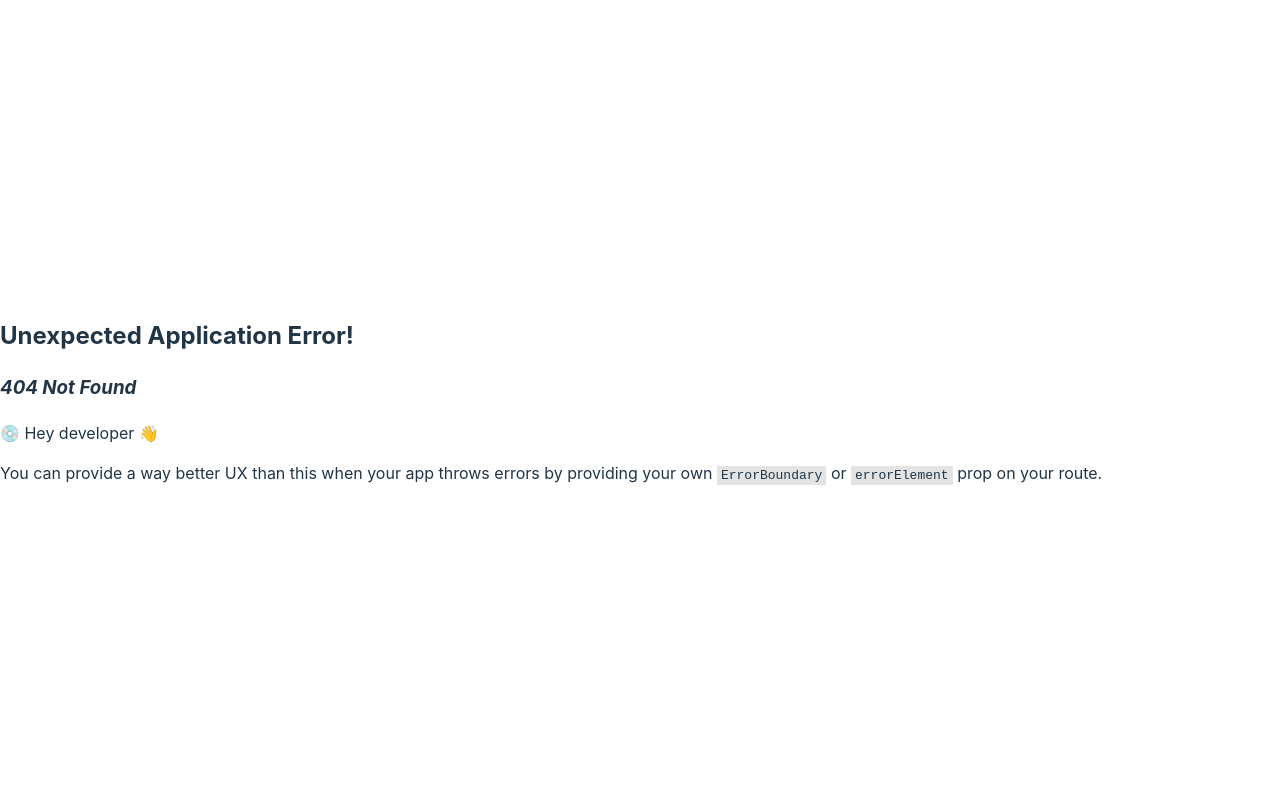
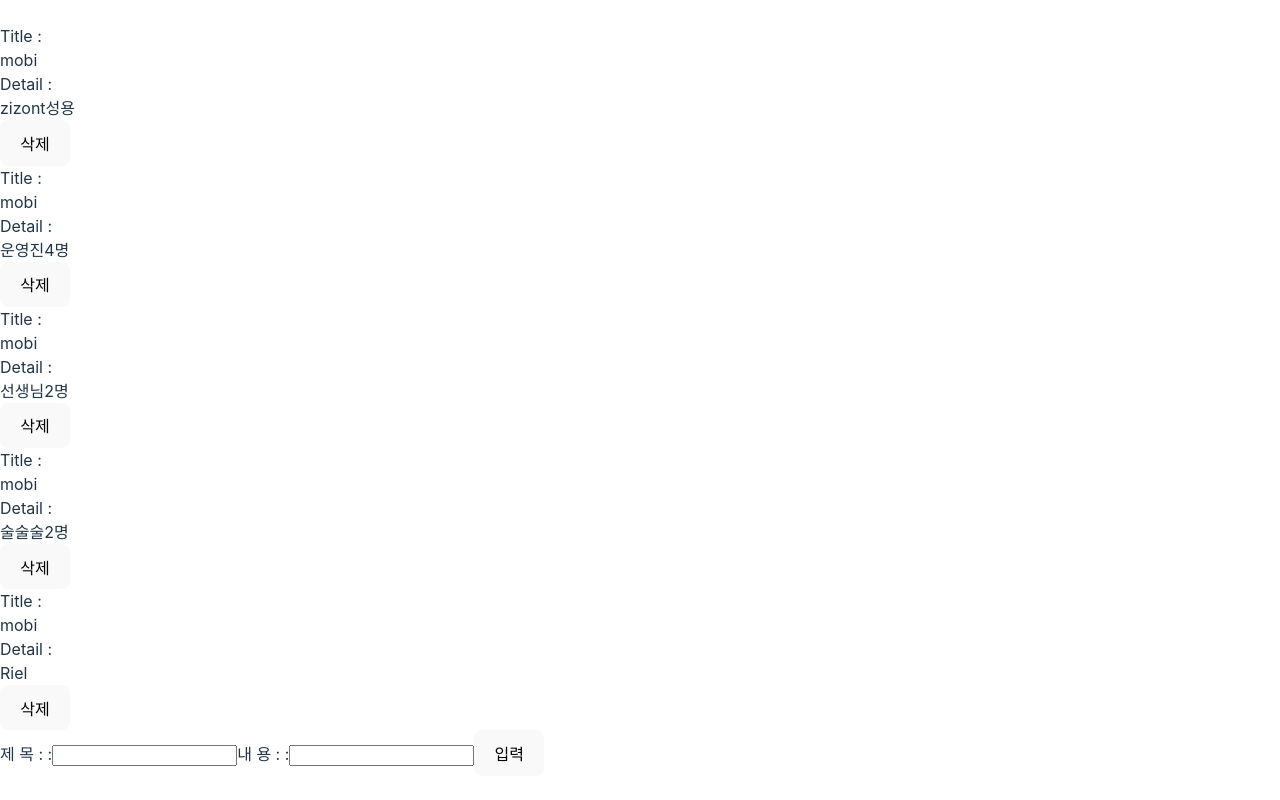
Before and after one commit to keeprok/First-project, a React (Vite) app: page /Todo in a window 1280 px wide. Before the commit this address had no page. Built offline with nearby package versions, Linux system fonts and the light colour scheme.

Commit message:
feat: CRUD api없는 부분으로 분리

```diff
--- /dev/null
+++ b/src/pages/crud/todo.tsx
@@ -0,0 +1,55 @@
+import { useState } from 'react';
+import { InputForm } from '../../common/input/input-form';
+
+const Todo = () => {
+  const [todos, setTodos] = useState([
+    { id: 1, title: 'mobi', content: 'zizont성용' },
+    { id: 2, title: 'mobi', content: '운영진4명' },
+    { id: 3, title: 'mobi', content: '선생님2명' },
+    { id: 4, title: 'mobi', content: '술술술2명' },
+    { id: 5, title: 'mobi', content: 'Riel' },
+  ]);
+
+  const newTodo: React.FormEventHandler<HTMLFormElement> = (e) => {
+    e.preventDefault();
+    const data = e.currentTarget;
+    const $title = data.elements.namedItem('title') as HTMLFormElement | null;
+    const $content = data.elements.namedItem('content') as HTMLFormElement | null;
+    if (!$title || !$content) return;
+    const newData = {
+      id: Math.floor(Math.random() * 10000),
+      title: $title.value,
+      content: $content.value,
+    };
+    setTodos((prev) => [...prev, newData]);
+  };
+  const delTodo = (id: number) => {
+    setTodos(todos.filter((todos) => todos.id != id));
+  };
+
+  return (
+    <div>
+      {todos.map((data) => {
+        return (
+          <div key={data.id}>
+            <label>
+              Title :<div>{data.title}</div>
+            </label>
+            <label>
+              Detail :<div>{data.content}</div>
+            </label>
+            <button onClick={() => delTodo(data.id)}>삭제</button>
+            {/* <button onClick={}>수정</button> */}
+          </div>
+        );
+      })}
+      <form onSubmit={newTodo}>
+        <InputForm type="text" name="title" id="tite" text="제 목 :" />
+        <InputForm type="text" name="content" id="content" text="내 용 :" />
+        <button type="submit"> 입력</button>
+      </form>
+    </div>
+  );
+};
+export default Todo;
+//수정 넣을예정
--- a/src/pages/home/index.tsx
+++ b/src/pages/home/index.tsx
@@ -1,35 +1,4 @@
-import { useState } from 'react';
-
 const Home = () => {
-  const [todos, setTodos] = useState([
-    { id: 1, title: 'mobi', content: 'zizont성용' },
-    { id: 2, title: 'mobi', content: '운영진4명' },
-    { id: 3, title: 'mobi', content: '선생님2명' },
-    { id: 4, title: 'mobi', content: '술술술2명' },
-    { id: 5, title: 'mobi', content: 'Riel' },
-  ]);
-
-  const delTodo = (id: number) => {
-    setTodos(todos.filter((todos) => todos.id != id));
-  };
-
-  return (
-    <div>
-      {todos.map((data) => {
-        return (
-          <div id={`${data.id}}`}>
-            <label>
-              Title :<div>{data.title}</div>
-            </label>
-            <label>
-              Detail :<div>{data.content}</div>
-            </label>
-            <button onClick={() => delTodo(data.id)}>삭제</button>
-            <button>수정</button>
-          </div>
-        );
-      })}
-    </div>
-  );
+  return <div></div>;
 };
 export default Home;
--- a/src/routers/router/router.tsx
+++ b/src/routers/router/router.tsx
@@ -2,6 +2,7 @@ import { Outlet, createBrowserRouter } from 'react-router-dom';
 
 import Home from '../../pages/home';
 import AddTodo from '../../pages/addTodo';
+import Todo from '../../pages/crud/todo';
 
 export const Router = createBrowserRouter([
   {
@@ -16,6 +17,10 @@ export const Router = createBrowserRouter([
         path: '/AddTodo',
         element: <AddTodo />,
       },
+      {
+        path: '/Todo',
+        element: <Todo />,
+      },
     ],
   },
 ]);
```
